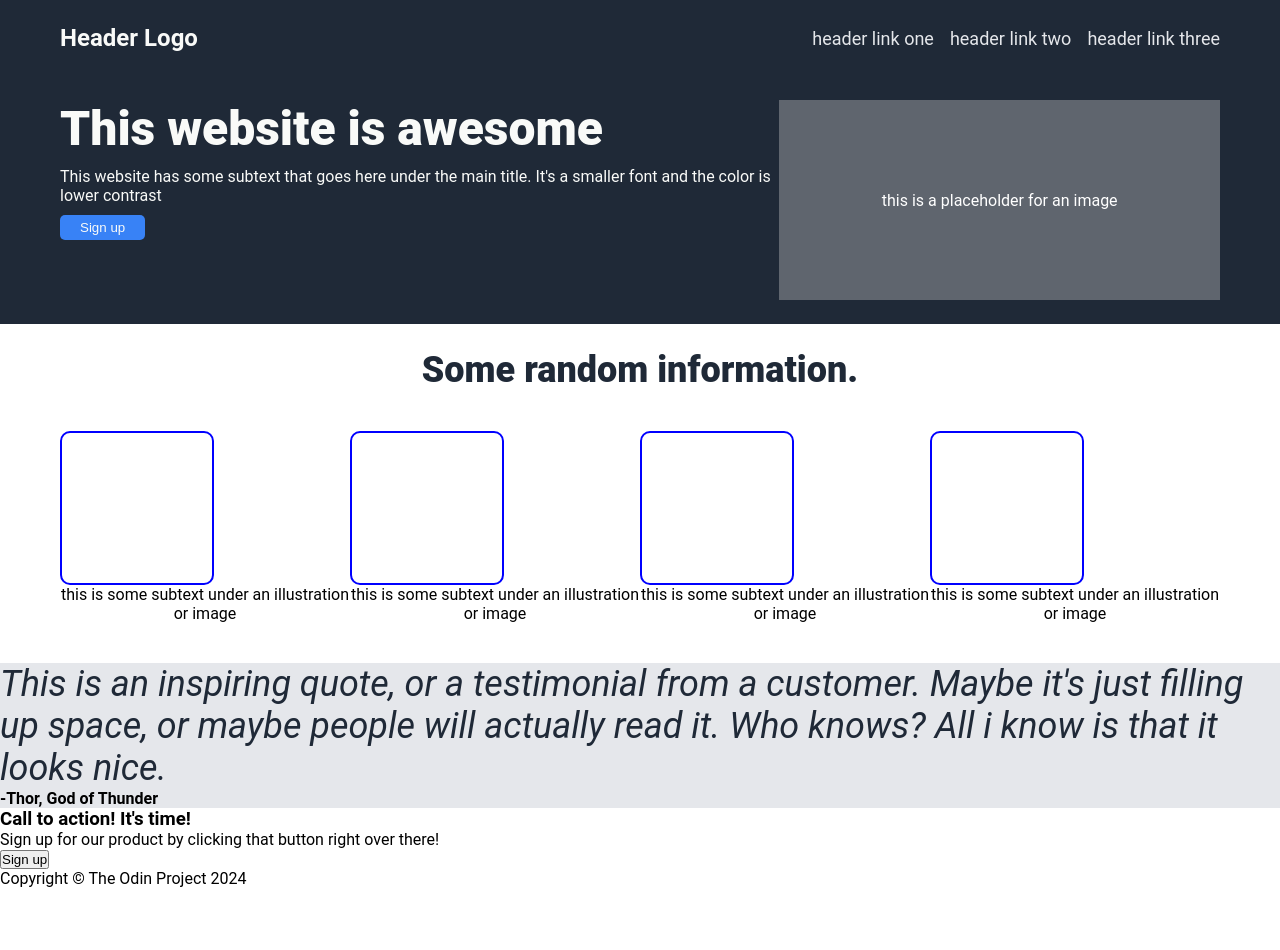
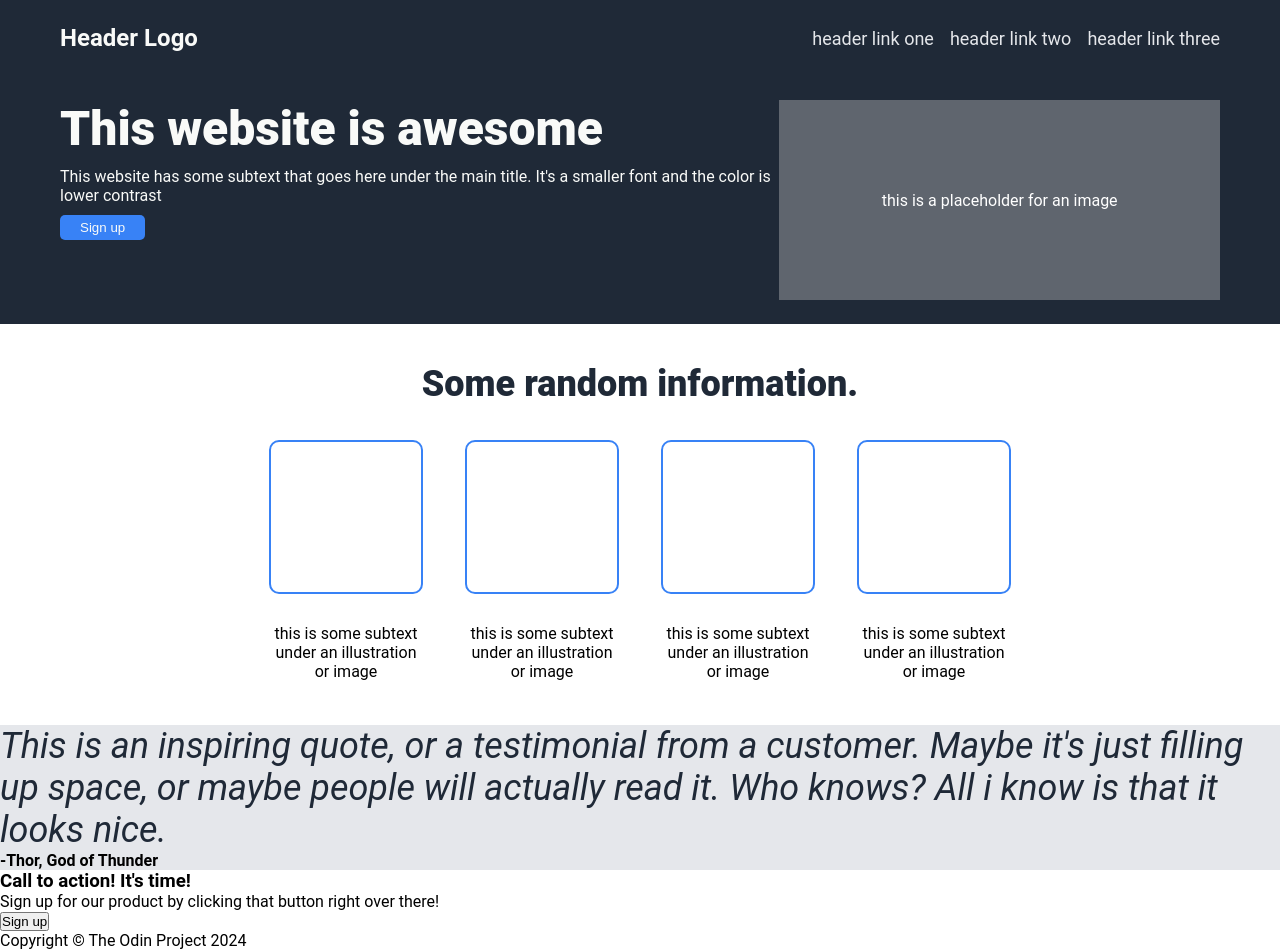
Before and after one commit to jacknb1ack/odinproject-landing-page, a plain HTML site: page index.html in a window 1280 px wide. Before the commit the page ends 888 px from the top, so only its background shows below. Drawn offline with Linux system fonts and the light colour scheme.

Commit message:
finish information section styling

```diff
--- a/style.css
+++ b/style.css
@@ -82,44 +82,45 @@ a {
 }
 
 /* information section */
+.information {
+  padding: 24px;
+}
+.information h2 {
+  font-size: 36px;
+  color: #1f2937;
+  font-weight: 900;
+  text-align: center;
+  margin: 15px auto;
+}
 
-.information {
+.container {
+  display: flex;
+  gap: 12px;
+  justify-content: center;
+  flex-wrap: wrap;
+}
+
+.items {
+  padding: 5px 15px;
   display: flex;
   flex-direction: column;
   justify-content: center;
   align-items: center;
-  margin: 25px auto;
-  gap: 25px;
-}
-
-.information h2 {
-  font-size: 36px;
-  color: #1f2937;
-  font-weight: 900;
-}
-
-.container {
-  display: flex;
-  padding: 15px 60px;
-}
-
-.items {
-  display: flex;
-  flex-direction: column;
-  justify-content: space-around;
 }
 
 .items p {
   text-align: center;
-  padding: 0;
+  width: 150px;
+  padding: 0 auto;
+  margin: 15px auto;
 }
 
 .image-info {
   width: 150px;
   height: 150px;
-  border: 2px blue solid;
+  border: 2px #3882f6 solid;
   border-radius: 10px;
-  padding: 0 auto;
+  margin: 15px auto;
 }
 
 /* quote section */
```
